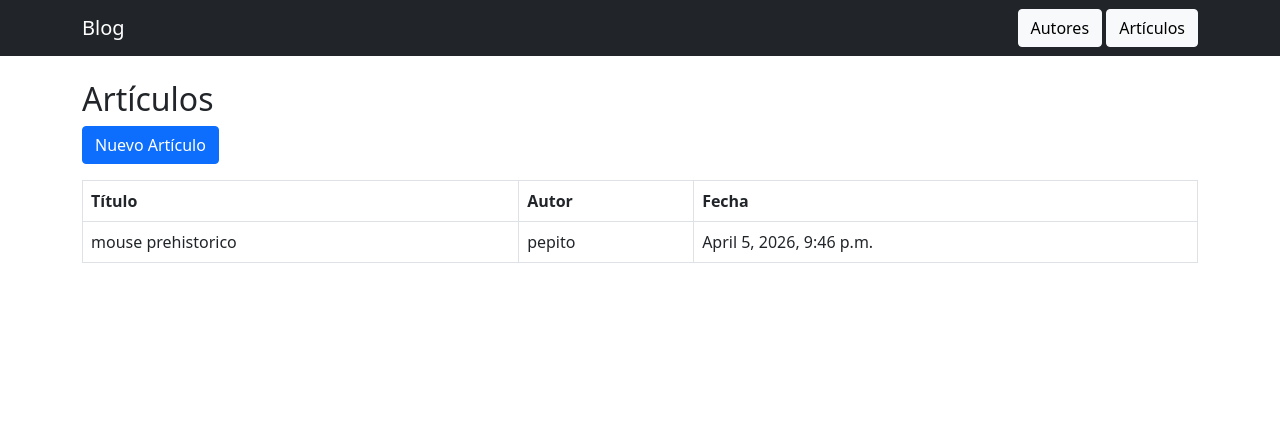
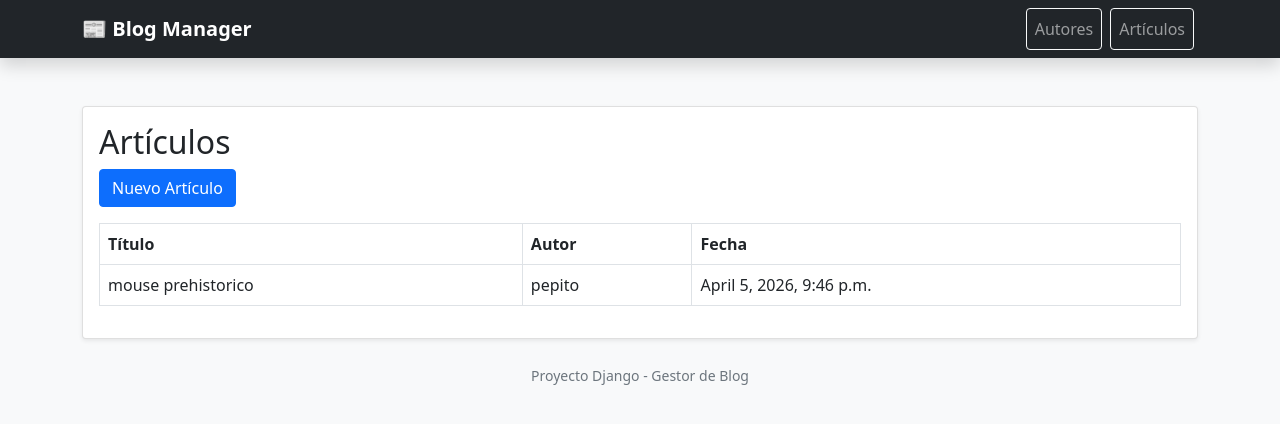
Before and after one commit to jort-tec-snt/jortiz01-examen04-blog, a Django app: page /articulos/ in a window 1280 px wide. Shown: the top 424 px of the page. Run offline with Django 5.2, Linux system fonts and the light colour scheme; data comes from the database, SQL or seed files in the repository; both versions use the stored data as it was after the commit.

Commit message:
retoques finales del examen04

```diff
--- a/blog/core/templates/base.html
+++ b/blog/core/templates/base.html
@@ -1,25 +1,50 @@
 <!DOCTYPE html>
-<html>
+<html lang="es">
 <head>
-    <title>Blog</title>
+    <meta charset="UTF-8">
+    <title>Gestor de Blog</title>
+
+    <!-- Bootstrap -->
     <link href="https://cdn.jsdelivr.net/npm/bootstrap@5.0.2/dist/css/bootstrap.min.css" rel="stylesheet">
 </head>
-<body>
 
-<nav class="navbar navbar-dark bg-dark">
+<body class="bg-light">
+
+<!-- NAVBAR -->
+<nav class="navbar navbar-expand-lg navbar-dark bg-dark shadow">
   <div class="container">
-    <a class="navbar-brand" href="/">Blog</a>
-    <div>
-      <a class="btn btn-light" href="/autores/">Autores</a>
-      <a class="btn btn-light" href="/articulos/">Artículos</a>
+    <a class="navbar-brand fw-bold" href="/">📰 Blog Manager</a>
+
+    <div class="collapse navbar-collapse">
+      <ul class="navbar-nav ms-auto">
+        <li class="nav-item">
+          <a class="nav-link btn btn-outline-light mx-1" href="/autores/">Autores</a>
+        </li>
+        <li class="nav-item">
+          <a class="nav-link btn btn-outline-light mx-1" href="/articulos/">Artículos</a>
+        </li>
+      </ul>
     </div>
   </div>
 </nav>
 
-<div class="container mt-4">
-    {% block content %}
-    {% endblock %}
+<!-- CONTENIDO -->
+<div class="container mt-5">
+
+    <!-- CARD CONTENEDOR -->
+    <div class="card shadow-sm">
+        <div class="card-body">
+            {% block content %}
+            {% endblock %}
+        </div>
+    </div>
+
 </div>
+
+<!-- FOOTER -->
+<footer class="text-center mt-4 mb-2 text-muted">
+    <small>Proyecto Django - Gestor de Blog</small>
+</footer>
 
 </body>
 </html>
```
Also changed, not shown: blog/core/models copy.py (added, +17 -0 lines), blog/core/templates/autores/list.html (+28 -22 lines), blog/db.sqlite3.
